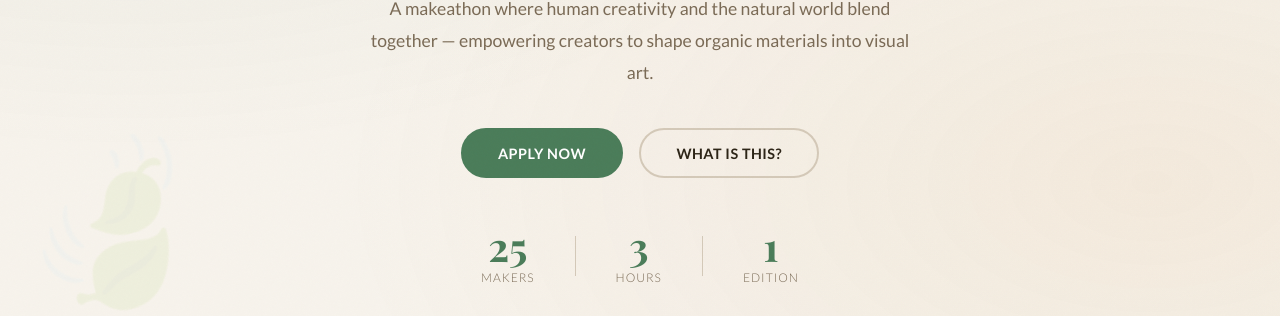
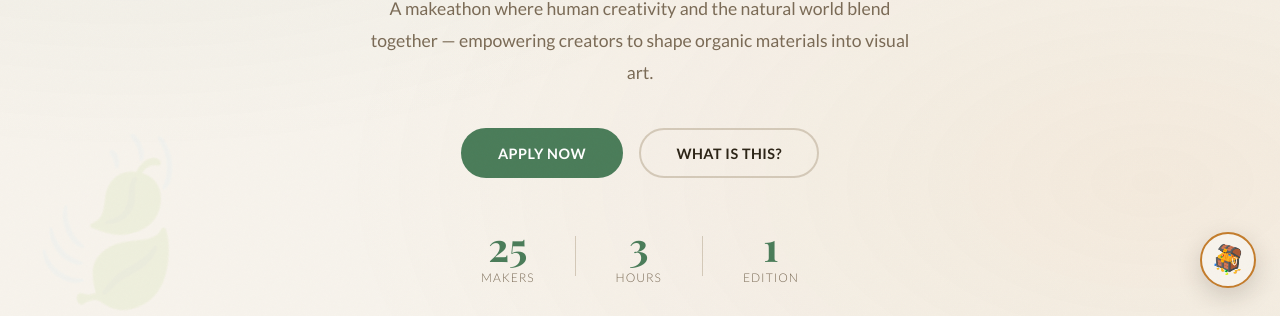
Before and after one commit to tinkerhubstcranni/Built-with-nature, a plain HTML site: page index.html in a window 1280 px wide. Shown: the part 484-800 px from the top of the page. Drawn offline with nearby package versions, Linux system fonts and the light colour scheme; a web font is replaced by a local one.

Commit message:
Update index.html

```diff
--- a/index.html
+++ b/index.html
@@ -452,7 +452,7 @@
   </footer>
 
   <!-- TREASURE POPUP -->
-  <button class="treasure-fab" id="treasureFab" aria-label="Open Treasure Riddle" title="Treasure Riddle" style="visibility: hidden;">🪎</button>
+  <button class="treasure-fab" id="treasureFab" aria-label="Open Treasure Riddle" title="Treasure Riddle" >🪎</button>
 
   <div class="treasure-modal" id="treasureModal" role="dialog" aria-modal="true" aria-labelledby="treasureQuote" hidden>
     <div class="treasure-card">
```
